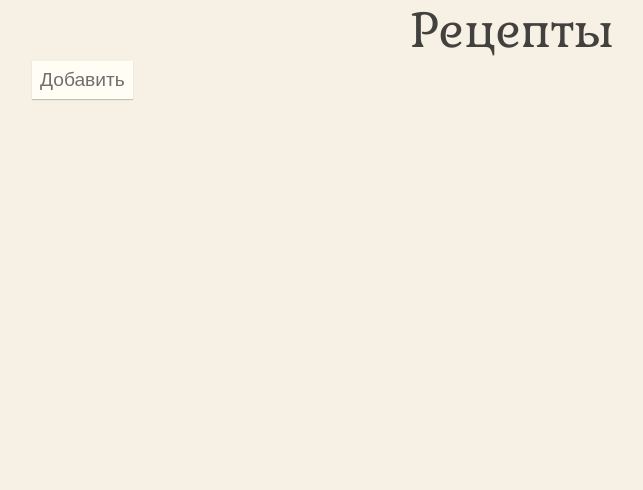
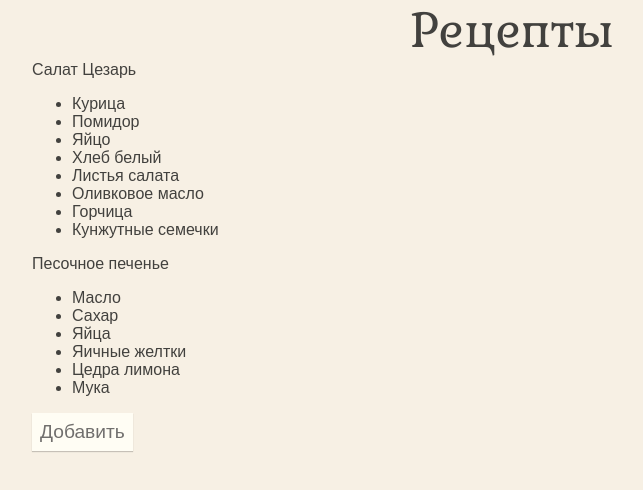
Before and after one commit to i1yas/recipe-list, a React (Create React App) app: page / in a window 1280 px wide. Shown: the top 490 px of the page, without its empty margins (128-771 px from the left). Built offline with nearby package versions, Linux system fonts and the light colour scheme.

Commit message:
Add base component and initial state

```diff
--- a/src/Box/Box.js
+++ b/src/Box/Box.js
@@ -1,12 +1,14 @@
 import React, { Component } from 'react';
 import RecipeItems from '../Recipe-Items/Recipe-Items.js';
 import Button from '../Button/Button.js';
+
+import initialState from '../initialState.json';
 
 class Box extends Component {
 	render() {
 		return (
 			<div className="Box">
-				<RecipeItems />
+				<RecipeItems initialState={initialState}/>
 				<Button> Добавить </Button>
 			</div>
 		);
--- /dev/null
+++ b/src/Ingr-List/Ingr-List.js
@@ -0,0 +1,16 @@
+import React, { Component } from 'react';
+import Ingr from '../Ingr/Ingr.js';
+
+class IngrList extends Component {
+	render() {
+		return (
+			<ul className="Ingr-List">
+				{this.props.data.map((ingr, id) => {
+					return <Ingr key={id}>{ingr}</Ingr>
+				})}
+			</ul>
+		);
+	}
+}
+
+export default IngrList;
--- /dev/null
+++ b/src/Ingr/Ingr.js
@@ -0,0 +1,13 @@
+import React, { Component } from 'react';
+
+class Ingr extends Component {
+	render() {
+		return (
+			<li className="Ingr">
+				{this.props.children}
+			</li>
+		);
+	}
+}
+
+export default Ingr;
--- a/src/Recipe-Items/Recipe-Items.js
+++ b/src/Recipe-Items/Recipe-Items.js
@@ -1,10 +1,17 @@
 import React, { Component } from 'react';
+import Recipe from '../Recipe/Recipe.js';
 
 class RecipeItems extends Component {
+	constructor(props) {
+		super(props);
+		this.state = {recipeList: this.props.initialState};
+	}
 	render() {
 		return (
 			<div className="Recipe-Items">
-				{this.props.children}
+				{this.state.recipeList.map(recipe => {
+					return <Recipe key={recipe.id} data={recipe} />
+				})}
 			</div>
 		);
 	}
--- /dev/null
+++ b/src/Recipe/Recipe.js
@@ -0,0 +1,15 @@
+import React, { Component } from 'react';
+import IngrList from '../Ingr-List/Ingr-List.js';
+
+class Recipe extends Component {
+	render() {
+		return (
+			<div className="Recipe">
+				<div className="Recipe__name">{this.props.data.name}</div>
+				<IngrList data={this.props.data.ingrList} />
+			</div>
+		);
+	}
+}
+
+export default Recipe;
--- /dev/null
+++ b/src/initialState.json
@@ -0,0 +1,29 @@
+[
+	{
+		"name": "Салат Цезарь",
+		"id": 0,
+		"ingrList": [
+			"Курица",
+			"Помидор",
+			"Яйцо",
+			"Хлеб белый",
+			"Листья салата",
+			"Оливковое масло",
+			"Горчица",
+			"Кунжутные семечки"
+		]
+	},
+	{
+		"name": "Песочное печенье",
+		"id": 1,
+		"ingrList": [
+			"Масло",
+			"Сахар",
+			"Яйца",
+			"Яичные желтки",
+			"Цедра лимона",
+			"Мука"
+		]
+
+	}
+]
```
